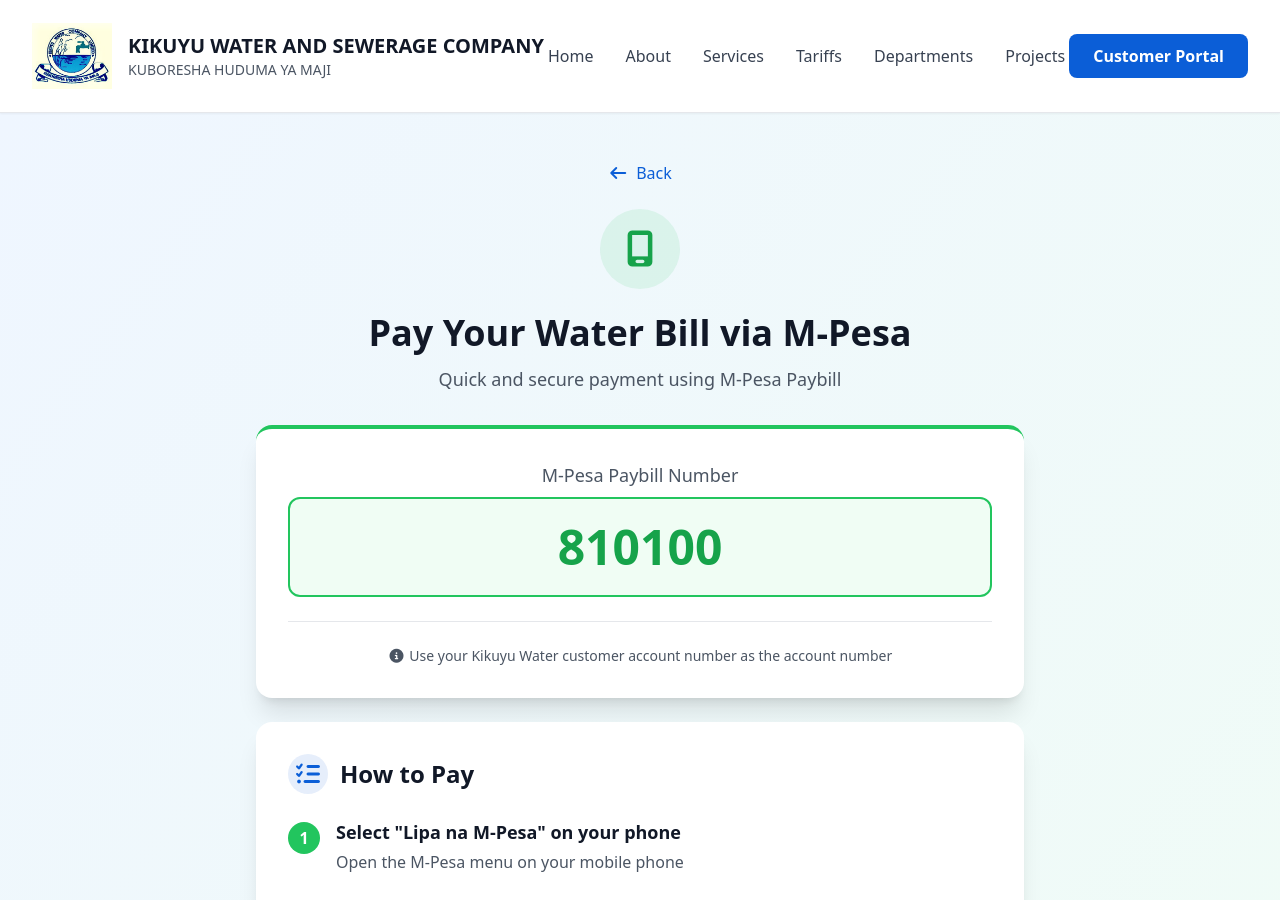
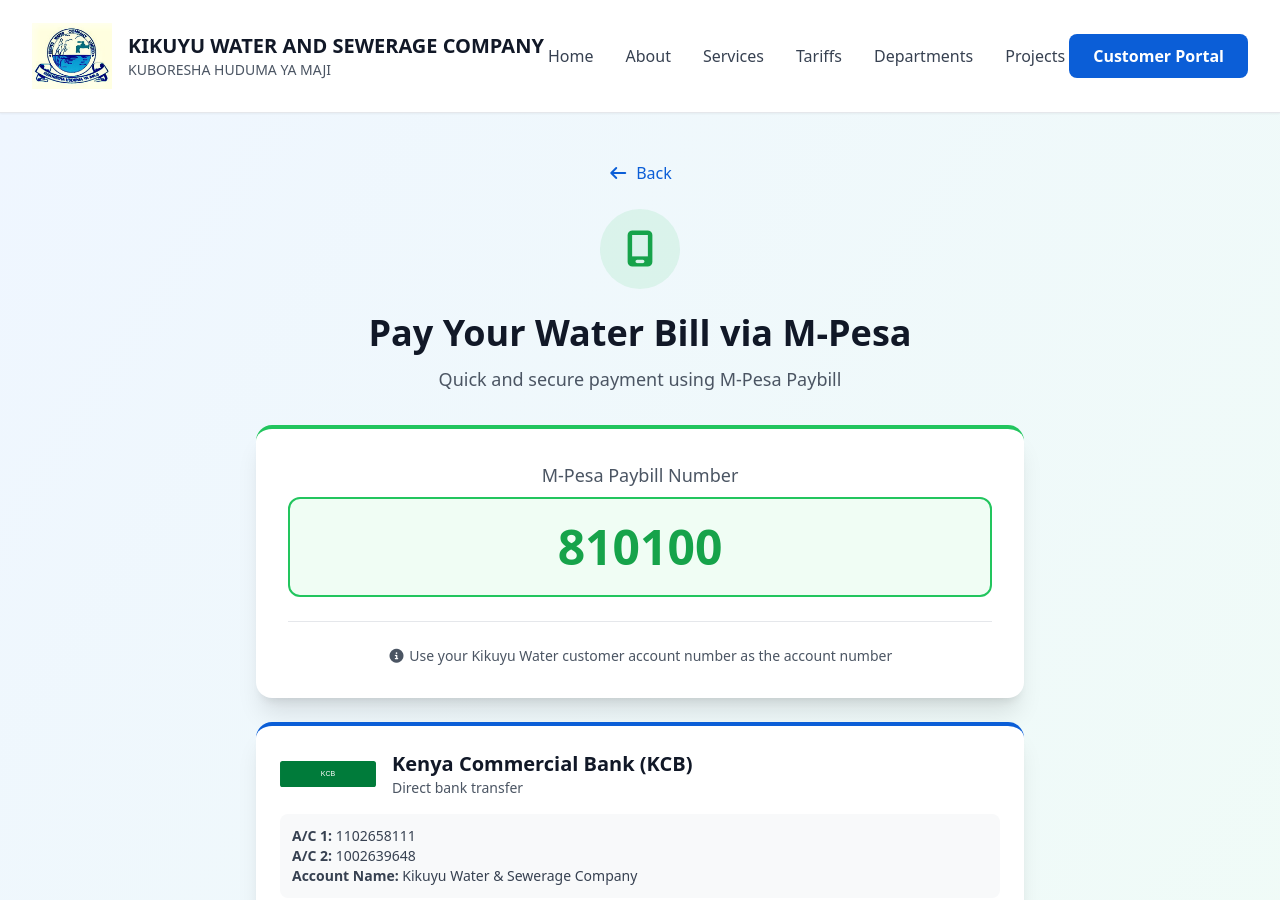
Before and after one commit to KikuyuWater/Kikuyu-Water, a React (Create React App) app in the folder kikuyu-water/: page /payment in a window 1280 px wide. Shown: the top 900 px of the page. Built offline with nearby package versions, Linux system fonts and the light colour scheme.

Commit message:
feat(payment): add KCB bank transfer info and logo with accounts 1102658111 & 1002639648

```diff
--- a/kikuyu-water/src/pages/PaymentPage.jsx
+++ b/kikuyu-water/src/pages/PaymentPage.jsx
@@ -1,5 +1,6 @@
 import React from 'react';
 import { useNavigate } from 'react-router-dom';
+import kcbLogo from '../assets/kcb-logo.svg';
 
 export default function PaymentPage() {
   const navigate = useNavigate();
@@ -41,6 +42,23 @@ export default function PaymentPage() {
               Use your Kikuyu Water customer account number as the account number
             </p>
           </div>
+        </div>
+
+        {/* Bank Transfer Card (KCB) */}
+        <div className="bg-white rounded-2xl shadow-xl p-6 mb-6 border-t-4 border-primary">
+          <div className="flex items-center gap-4 mb-4">
+            <img src={kcbLogo} alt="KCB" className="w-24 h-12 object-contain" />
+            <div>
+              <h3 className="text-xl font-bold text-gray-900">Kenya Commercial Bank (KCB)</h3>
+              <p className="text-gray-600 text-sm">Direct bank transfer</p>
+            </div>
+          </div>
+          <div className="bg-neutral p-3 rounded-lg">
+            <p className="text-sm text-gray-700"><span className="font-bold">A/C 1:</span> 1102658111</p>
+            <p className="text-sm text-gray-700"><span className="font-bold">A/C 2:</span> 1002639648</p>
+            <p className="text-sm text-gray-700"><span className="font-bold">Account Name:</span> Kikuyu Water &amp; Sewerage Company</p>
+          </div>
+          <p className="text-xs text-gray-500 mt-3">After payment, email payment confirmation and transaction code to kikuyuwater@yahoo.com for reconciliation.</p>
         </div>
 
         {/* Step-by-Step Instructions */}
```
Also changed, not shown: kikuyu-water/src/assets/kcb-logo.svg (added).
